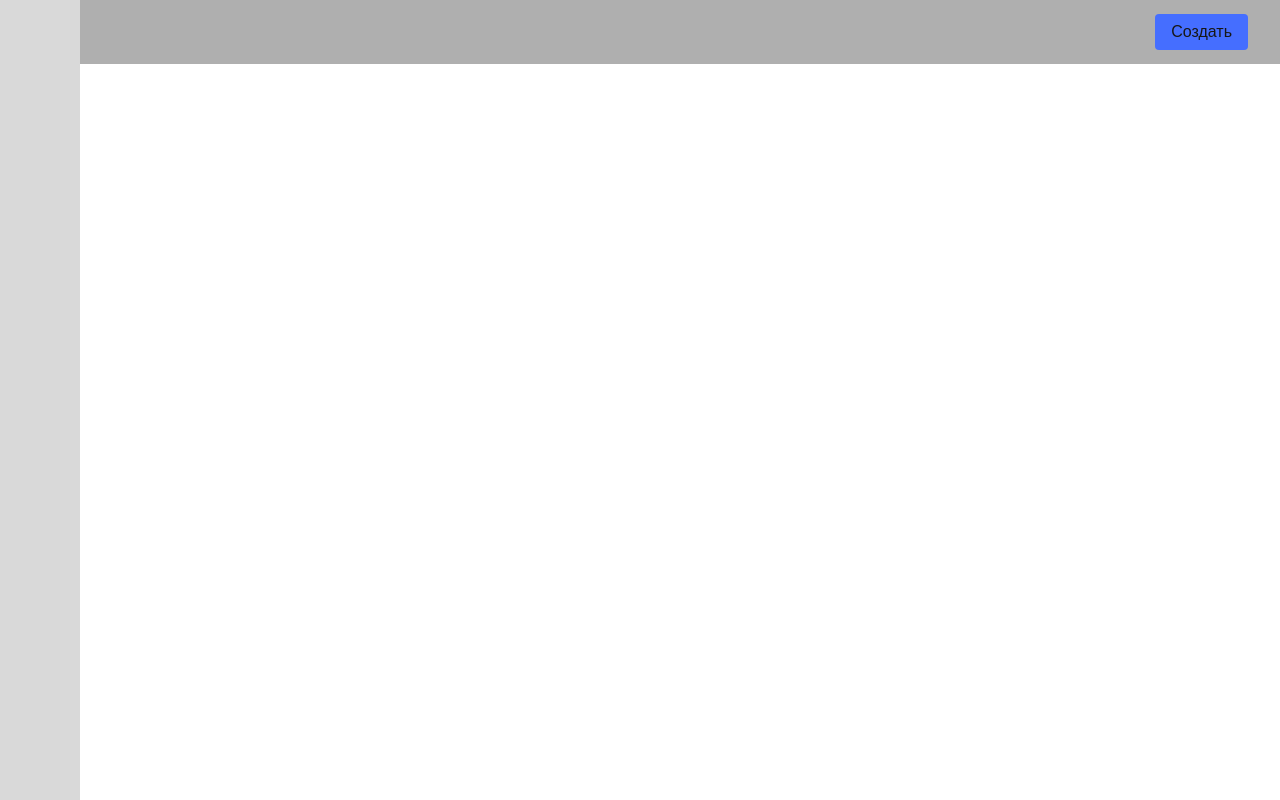
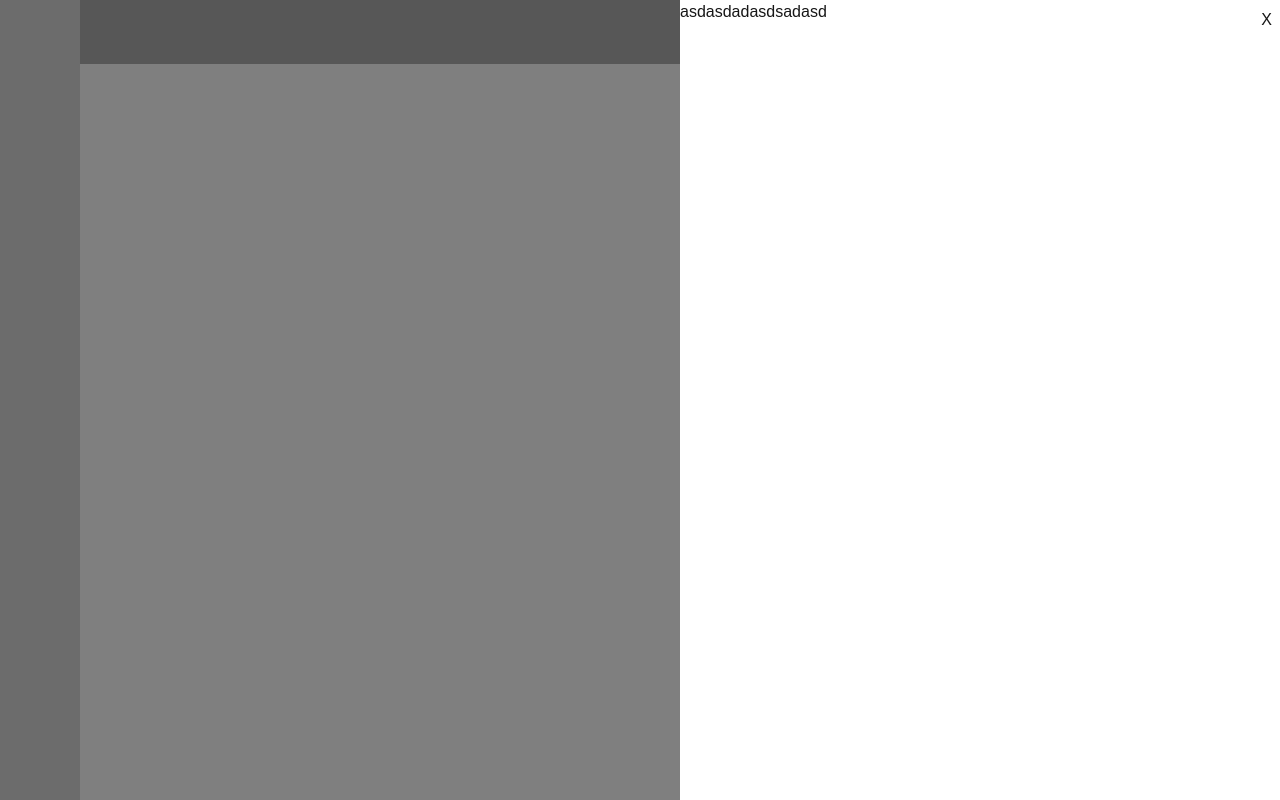
Before and after one commit to SadBatya/evolution-test-project, a Next.js app: page / in a window 1280 px wide. Both pictures are taken after a click on the button "Создать". Built offline with nearby package versions, Linux system fonts and the light colour scheme.

Commit message:
feat: added logic for opening and closing a modal window

```diff
--- a/package.json
+++ b/package.json
@@ -13,7 +13,8 @@
     "next": "15.3.2",
     "react": "^19.0.0",
     "react-dom": "^19.0.0",
-    "react-redux": "^9.2.0"
+    "react-redux": "^9.2.0",
+    "tailwind-merge": "^3.3.0"
   },
   "devDependencies": {
     "@eslint/eslintrc": "^3",
--- a/src/app/layout.tsx
+++ b/src/app/layout.tsx
@@ -2,6 +2,9 @@ import type { Metadata } from "next";
 import { Geist, Geist_Mono } from "next/font/google";
 import "./globals.css";
 import { Header, Navigation } from "@/widgets";
+import { Providers } from "@/widgets/Providers/Providers";
+import { CreateDocument } from "@/entities/createDocument/createDocument";
+import { Backdrop } from "@/shared/ui";
 
 const geistSans = Geist({
   variable: "--font-geist-sans",
@@ -24,13 +27,17 @@ export default function RootLayout({
   children: React.ReactNode;
 }>) {
   return (
-    <html lang="en">
+    <html lang="ru">
       <body
-        className={`${geistSans.variable} ${geistMono.variable} antialiased relative`}
+        className={`${geistSans.variable} ${geistMono.variable} antialiased relative overflow-hidden`}
       >
-        <Header />
-        <Navigation />
-        {children}
+        <Providers>
+          <Header />
+          <Navigation />
+          <CreateDocument />
+          <Backdrop />
+          {children}
+        </Providers>
       </body>
     </html>
   );
--- /dev/null
+++ b/src/entities/createDocument/createDocument.tsx
@@ -0,0 +1,7 @@
+import { Modal } from "@/widgets/Modal/Modal"
+
+export const CreateDocument = () => (
+  <Modal>
+    asdasdadasdsadasd
+  </Modal>
+)
--- /dev/null
+++ b/src/entities/store/modalSlice.ts
@@ -0,0 +1,20 @@
+import { createSlice } from "@reduxjs/toolkit";
+
+const initialState = {
+  isOpen: false,
+};
+
+export const modalSlice = createSlice({
+  name: "modal",
+  initialState,
+  reducers: {
+    openModal: (state) => {
+      state.isOpen = true;
+    },
+    closeModal: (state) => {
+      state.isOpen = false;
+    },
+  },
+});
+
+export const { openModal, closeModal } = modalSlice.actions;
--- /dev/null
+++ b/src/entities/store/store.ts
@@ -0,0 +1,11 @@
+import { configureStore } from "@reduxjs/toolkit";
+import { modalSlice } from "./modalSlice";
+
+export const store = configureStore({
+  reducer: {
+    modal: modalSlice.reducer,
+  },
+});
+
+export type RootState = ReturnType<typeof store.getState>;
+export type AppDispatch = typeof store.dispatch;
--- /dev/null
+++ b/src/shared/ui/Backdrop/Backdrop.tsx
@@ -0,0 +1,20 @@
+"use client";
+import { useDispatch, useSelector } from "react-redux";
+import { twMerge } from "tailwind-merge";
+import { closeModal } from "@/entities/store/modalSlice";
+import { RootState } from "@/entities/store/store";
+
+export const Backdrop = () => {
+  const isOpen = useSelector((state: RootState) => state.modal.isOpen);
+  const dispatch = useDispatch();
+
+  return (
+    <div
+      onClick={() => dispatch(closeModal())}
+      className={twMerge(
+        "fixed inset-0 bg-black opacity-0 transition-all pointer-events-none z-20 w-screen h-screen",
+        isOpen && "opacity-50 pointer-events-auto"
+      )}
+    ></div>
+  );
+};
--- a/src/shared/ui/index.ts
+++ b/src/shared/ui/index.ts
@@ -1 +1,2 @@
 export { Button } from "./Button/Button";
+export { Backdrop } from "./Backdrop/Backdrop";
--- a/src/widgets/Header/Header.tsx
+++ b/src/widgets/Header/Header.tsx
@@ -1,7 +1,15 @@
+"use client";
+
 import { Button } from "@/shared/ui";
+import { useDispatch } from "react-redux";
+import { openModal } from "@/entities/store/modalSlice";
 
-export const Header = () => (
-  <header className="w-full h-[64px] px-[32px] py-[14px] bg-[#AFAFAF] absolute top-0 flex justify-end">
-    <Button>Создать</Button>
-  </header>
-);
+export const Header = () => {
+  const dispatch = useDispatch();
+
+  return (
+    <header className="w-full h-[64px] px-[32px] py-[14px] bg-[#AFAFAF] absolute top-0 flex justify-end">
+      <Button onClick={() => dispatch(openModal())}>Создать</Button>
+    </header>
+  );
+};
--- a/src/widgets/Modal/Modal.tsx
+++ b/src/widgets/Modal/Modal.tsx
@@ -1,5 +1,30 @@
-export const Modal = () => (
-  <nav className="max-w-[600px] w-full h-screen absolute right-0">
+"use client";
+import { ReactNode } from "react";
+import { useDispatch, useSelector } from "react-redux";
+import { twMerge } from "tailwind-merge";
+import { closeModal } from "@/entities/store/modalSlice";
+import { RootState } from "@/entities/store/store";
 
-  </nav>
-)
+export const Modal = ({ children }: { children: string | ReactNode }) => {
+  const isOpen = useSelector((state: RootState) => state.modal.isOpen);
+  const dispatch = useDispatch();
+
+  return (
+    <nav
+      className={twMerge(
+        "max-w-[600px] w-full h-screen bg-white absolute right-0 z-30 transition-all top-0 translate-x-full",
+        isOpen && "translate-x-0"
+      )}
+    >
+      <div className="relative">
+        <button
+          onClick={() => dispatch(closeModal())}
+          className="absolute top-2 right-2 cursor-pointer"
+        >
+          X
+        </button>
+        {children}
+      </div>
+    </nav>
+  );
+};
--- /dev/null
+++ b/src/widgets/Providers/Providers.tsx
@@ -0,0 +1,9 @@
+"use client";
+
+import { ReactNode } from "react";
+import { Provider } from "react-redux";
+import { store } from "@/entities/store/store";
+
+export function Providers({ children }: { children: ReactNode }) {
+  return <Provider store={store}>{children}</Provider>;
+}
```
Also changed, not shown: 1 other file (tests, documents, lock files or other folders).
